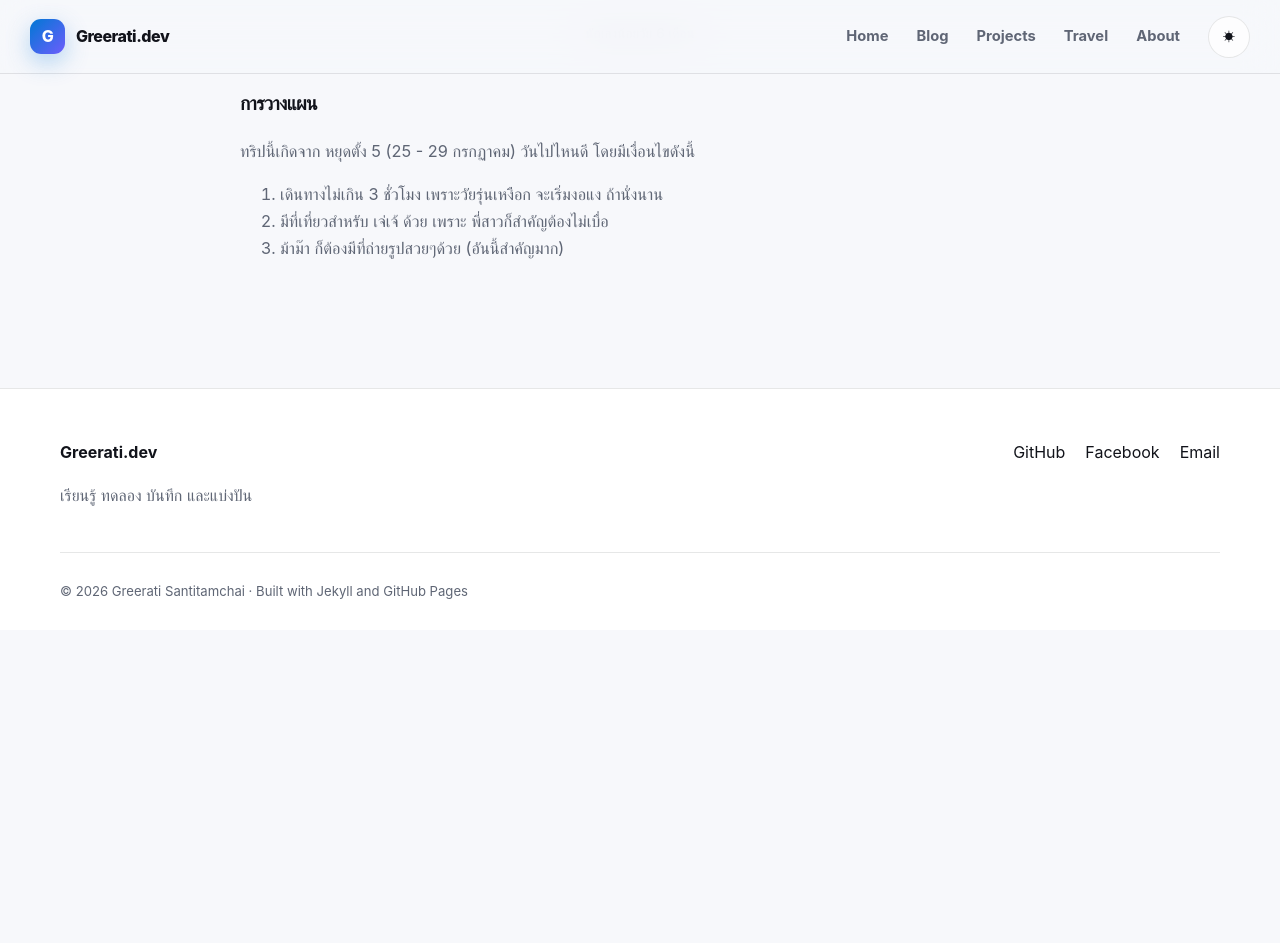
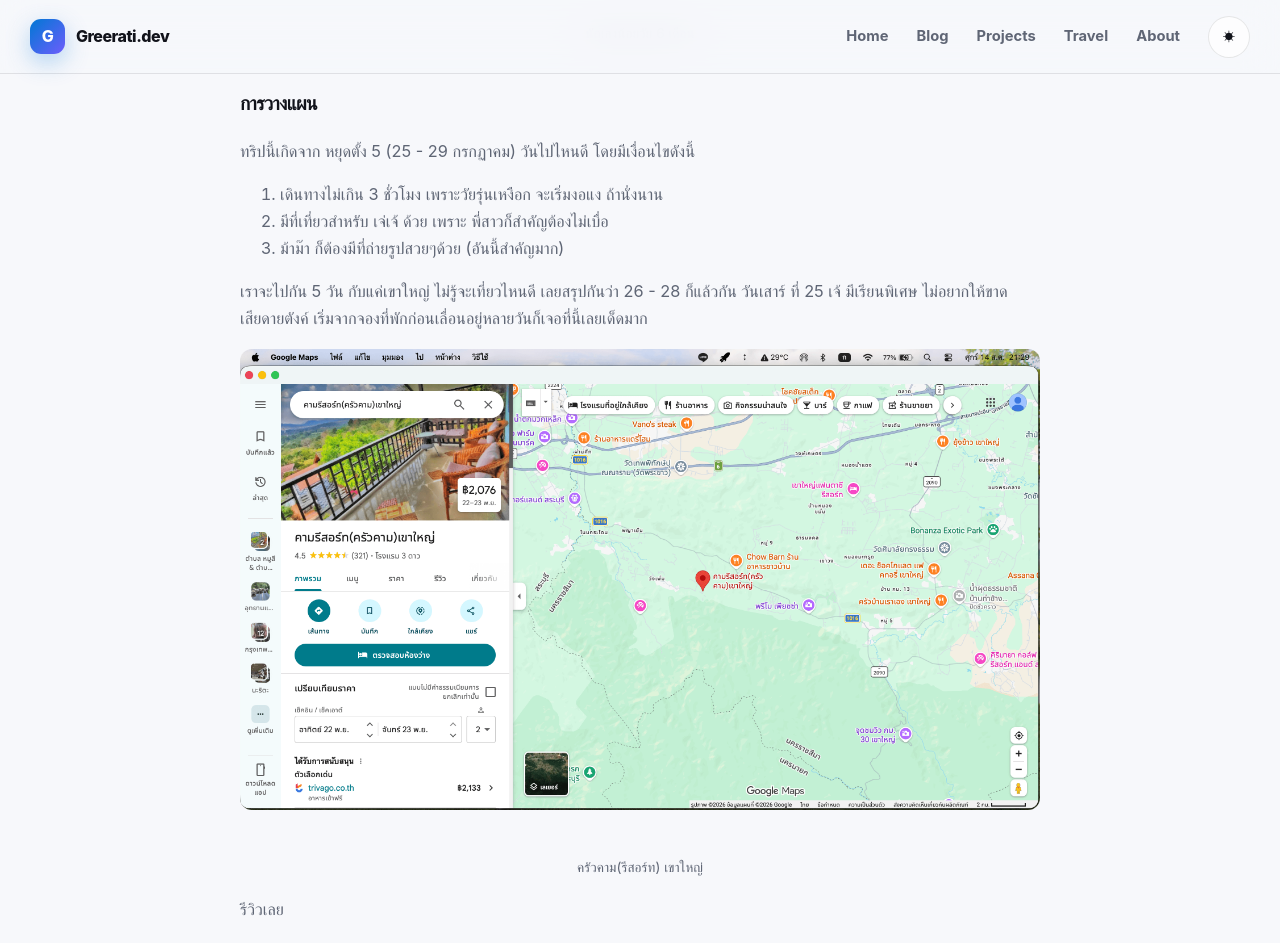
Before and after one commit to kakratua/kakratua.github.io, a Jekyll site: the page built from _posts/2026-08-12-khaoyai-2026.md, in a window 1280 px wide and 1400 px high, scrolled down 1839 px. Shown: the top 943 px of the window. Built offline with Jekyll 4.4.1, drawn with Linux system fonts in a browser that asks for light colours; before the commit the page ends 2469 px from its top, so only the background shows below that; some of the changed text lies outside the part shown; grey boxes are pictures that could not be loaded.

Commit message:
Update 2026-08-12-khaoyai-2026.md

```diff
--- a/_posts/2026-08-12-khaoyai-2026.md
+++ b/_posts/2026-08-12-khaoyai-2026.md
@@ -20,3 +20,20 @@
 1. เดินทางไม่เกิน 3 ชั่วโมง เพราะวัยรุ่นเหงือก จะเริ่มงอแง ถ้านั่งนาน
 2. มีที่เที่ยวสำหรับ เจ่เจ้ ด้วย เพราะ พี่สาวก็สำคัญต้องไม่เบื่อ
 3. ม้าม๊า ก็ต้องมีที่ถ่ายรูปสวยๆด้วย (อันนี้สำคัญมาก)
+
+เราจะไปกัน 5 วัน กับแค่เขาใหญ่ ไม่รู้จะเที่ยวไหนดี เลยสรุปกันว่า 26 - 28 ก็แล้วกัน วันเสาร์ ที่ 25 เจ้ มีเรียนพิเศษ ไม่อยากให้ขาดเสียดายตังค์
+เริ่มจากจองที่พักก่อนเลื่อนอยู่หลายวันก็เจอที่นี้เลยเด็ดมาก
+
+<p align="center">
+  <img class="responsive-image" src="/assets/images/Khaoyai_2026/karm_khaoyai.png">
+  <br>
+  <small>ครัวคาม(รีสอร์ท) เขาใหญ่</small>
+</p>
+
+รีวิวเลย
+
+วิว : ![stars](https://starrating-beta.vercel.app/4.8/)
+การบริการ : ![stars](https://starrating-beta.vercel.app/3.5/)
+ห้องพัก : ![stars](https://starrating-beta.vercel.app/3.5/)
+ความคุ้มค่า : ![stars](https://starrating-beta.vercel.app/3/)
+รวม : ![stars](https://starrating-beta.vercel.app/3.5/)
```
